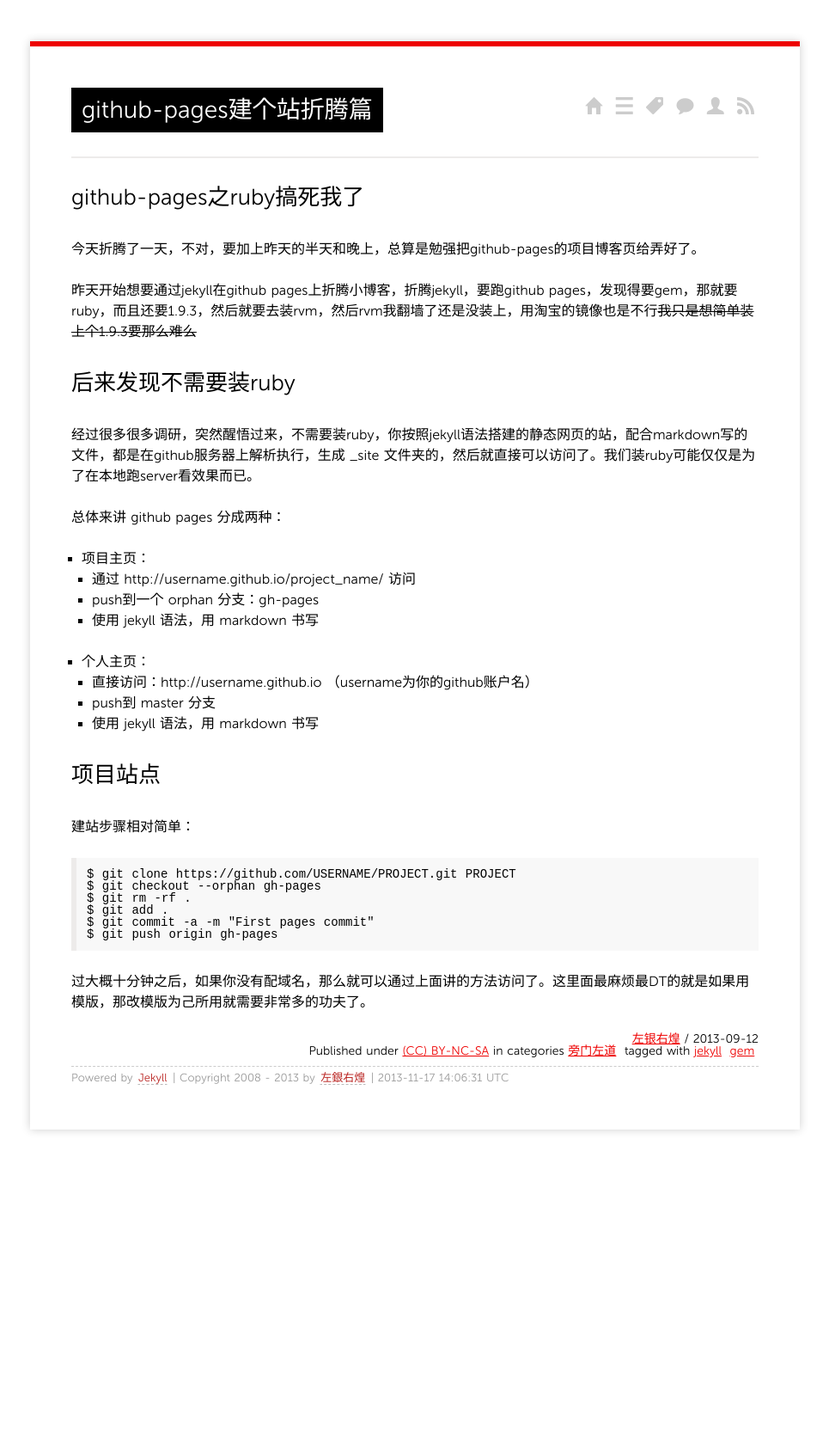
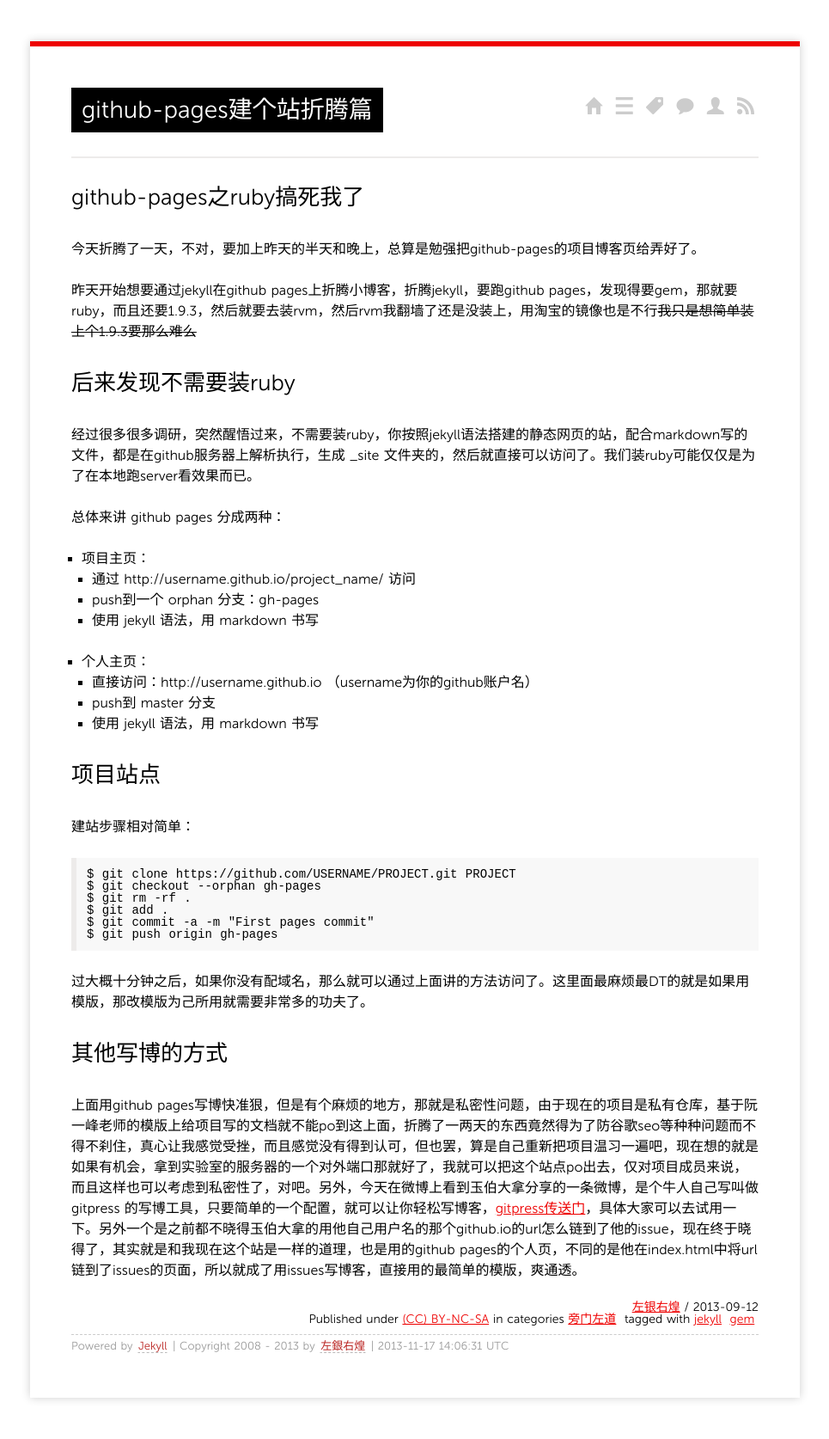
Before and after one commit to grahamle/grahamle.github.com, a Jekyll site: the page built from _posts/2013/09/2013-09-12-ruby折腾建github-pages.md, in a window 1280 px wide. Shown: the whole page at 86% size, without its empty margins (157-1122 px from the left). Built offline with Jekyll 4.4.1, drawn with Linux system fonts in a browser that asks for light colours; Markdown is read by kramdown in place of the engine named in the settings; comment, search, counter and statistics services are not loaded; before the commit the page ends 1362 px from its top, so only the background shows below that.

Commit message:
update blog-tech

```diff
--- a/_posts/2013/09/2013-09-12-ruby折腾建github-pages.md
+++ b/_posts/2013/09/2013-09-12-ruby折腾建github-pages.md
@@ -40,3 +40,6 @@ tags:
 	$ git push origin gh-pages
 
 过大概十分钟之后，如果你没有配域名，那么就可以通过上面讲的方法访问了。这里面最麻烦最DT的就是如果用模版，那改模版为己所用就需要非常多的功夫了。
+
+## 其他写博的方式
+上面用github pages写博快准狠，但是有个麻烦的地方，那就是私密性问题，由于现在的项目是私有仓库，基于阮一峰老师的模版上给项目写的文档就不能po到这上面，折腾了一两天的东西竟然得为了防谷歌seo等种种问题而不得不刹住，真心让我感觉受挫，而且感觉没有得到认可，但也罢，算是自己重新把项目温习一遍吧，现在想的就是如果有机会，拿到实验室的服务器的一个对外端口那就好了，我就可以把这个站点po出去，仅对项目成员来说，而且这样也可以考虑到私密性了，对吧。另外，今天在微博上看到玉伯大拿分享的一条微博，是个牛人自己写叫做 gitpress 的写博工具，只要简单的一个配置，就可以让你轻松写博客，[gitpress传送门](http://akira-cn.gitpress.org/~posts/2013-11-17-gitpress.org%20%E5%9F%BA%E4%BA%8Egithub%E7%9A%84%E6%87%92%E4%BA%BA%E5%8D%9A%E5%AE%A2%E7%B3%BB%E7%BB%9F.md)，具体大家可以去试用一下。另外一个是之前都不晓得玉伯大拿的用他自己用户名的那个github.io的url怎么链到了他的issue，现在终于晓得了，其实就是和我现在这个站是一样的道理，也是用的github pages的个人页，不同的是他在index.html中将url链到了issues的页面，所以就成了用issues写博客，直接用的最简单的模版，爽通透。
```
